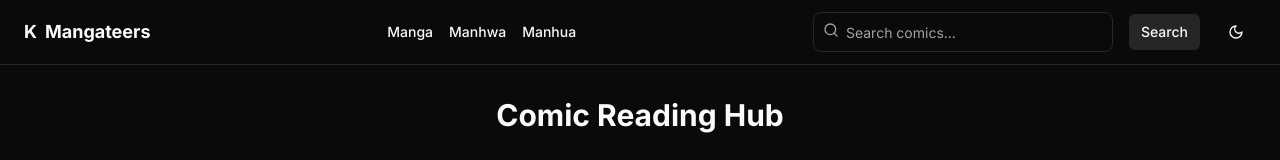
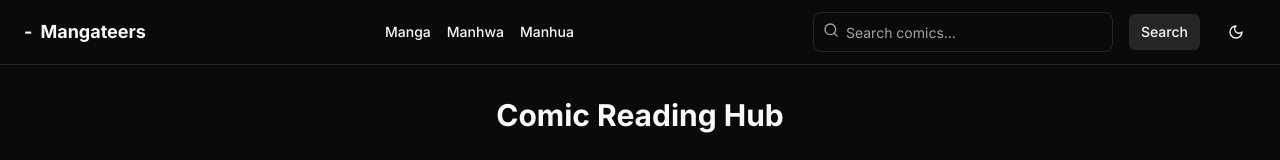
Before and after one commit to yoezt-chapoenk/mangateers, a Next.js app: page / in a window 1280 px wide. Shown: the top 160 px of the page. Built offline with nearby package versions, Linux system fonts and the light colour scheme; no server answers.

Commit message:
Update header.tsx

```diff
--- a/components/header.tsx
+++ b/components/header.tsx
@@ -24,7 +24,7 @@ export function Header() {
     <header className="sticky top-0 z-40 w-full border-b bg-background/80 backdrop-blur-sm">
       <div className="container flex h-16 items-center justify-between px-4 md:px-6">
         <Link href="/" className="flex items-center gap-2 font-bold text-lg" prefetch={false}>
-          <span className="text-primary">K</span> Mangateers
+          <span className="text-primary">-</span> Mangateers
         </Link>
         <nav className="hidden md:flex items-center gap-4">
           <Link href="/manga" className="text-sm font-medium hover:underline underline-offset-4" prefetch={false}>
```
